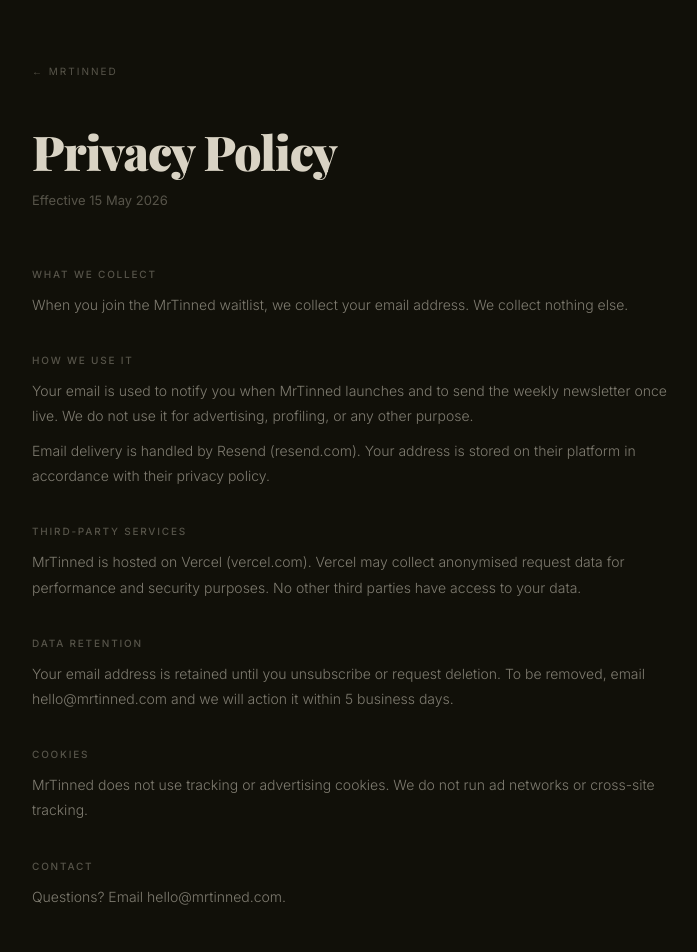
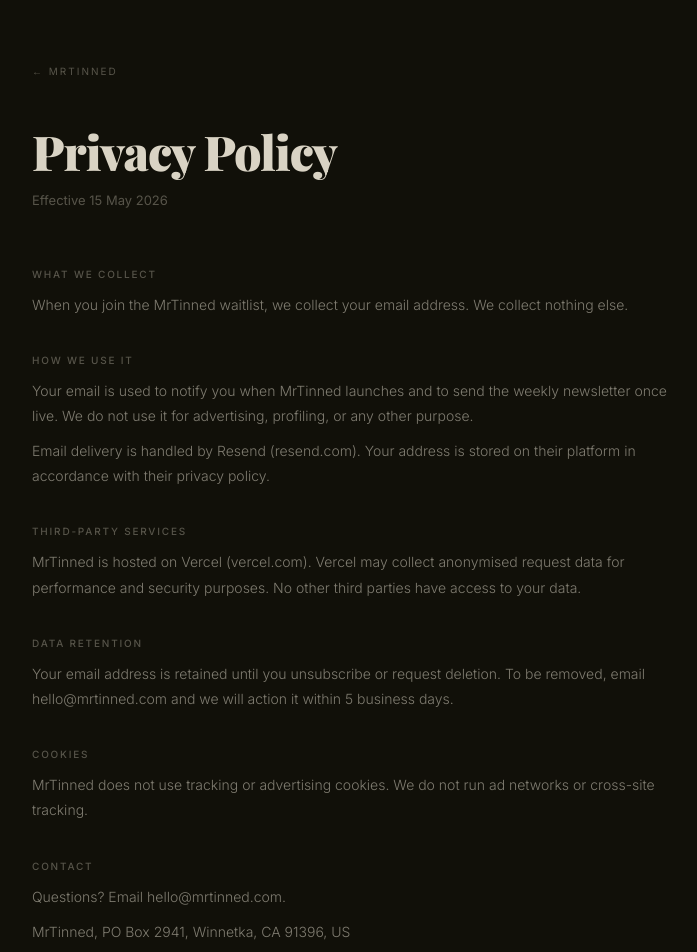
Before and after one commit to ariasites/mrtinned-comingsoon, a Next.js app: page /privacy in a window 1280 px wide. Shown: the top 952 px of the page, without its empty margins (280-977 px from the left). Built offline with nearby package versions, Linux system fonts and the light colour scheme.

Commit message:
Update address in privacy policy pages

```diff
--- a/app/privacy/page.tsx
+++ b/app/privacy/page.tsx
@@ -41,6 +41,7 @@
     heading: 'Contact',
     body: [
       'Questions? Email hello@mrtinned.com.',
+      'MrTinned, PO Box 2941, Winnetka, CA 91396, US',
     ],
   },
 ]
```
